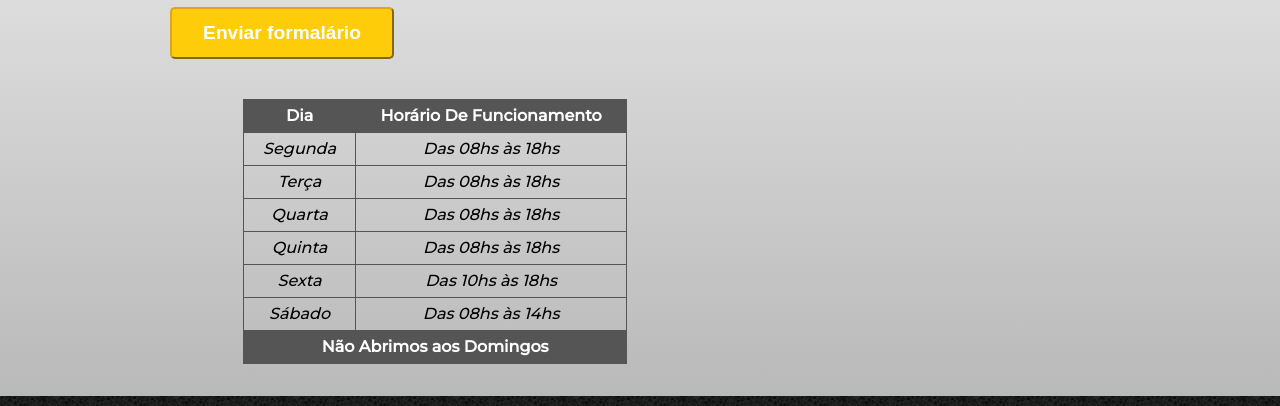
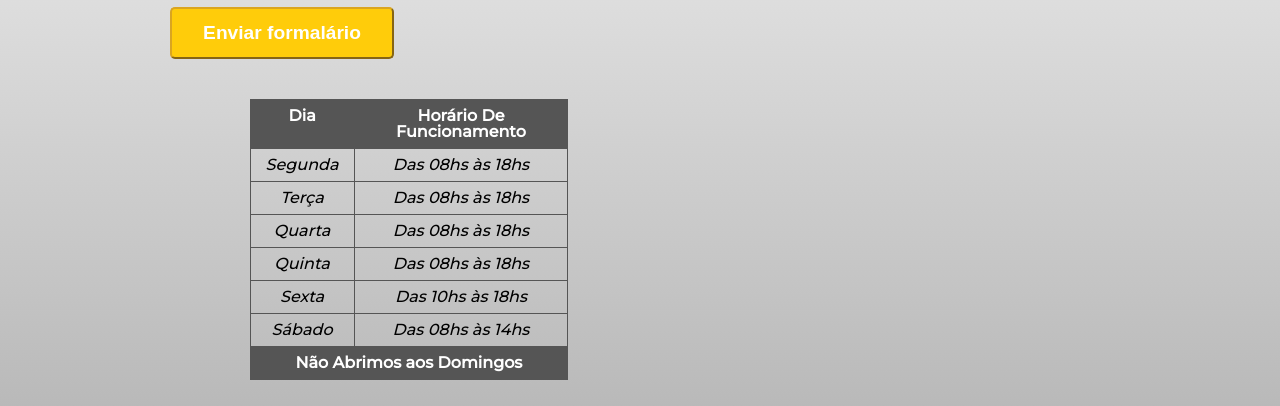
Before and after one commit to Regis-Si1va/Barbearia_Alura, a plain HTML site: page contato.html in a window 1280 px wide. Shown: the part 1151-1557 px from the top of the page. Drawn offline with Linux system fonts and the light colour scheme.

Commit message:
mais correções

```diff
--- a/style.css
+++ b/style.css
@@ -103,10 +103,6 @@ footer {
 
 /* -------------------Pagina Formulário------------------------------*/
 
-main {
-
-}
-
 form {
 	width: 940px;
 	margin: 40px auto;
@@ -155,8 +151,12 @@ p {
 
 table {
 	width: 30%;
-	margin: 2em 0 2em 19%;
-	position: relative;
+	margin: 2em;
+	position: static;
+}
+
+.tabela {
+	margin-left: 17%;
 }
 
 body {
```
